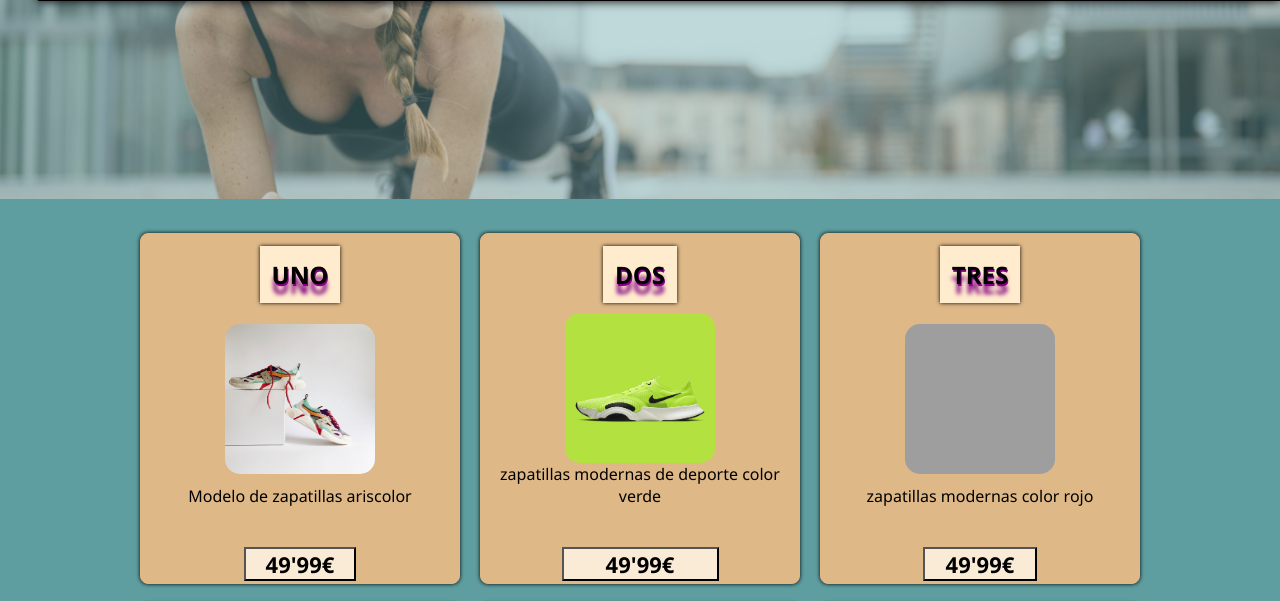
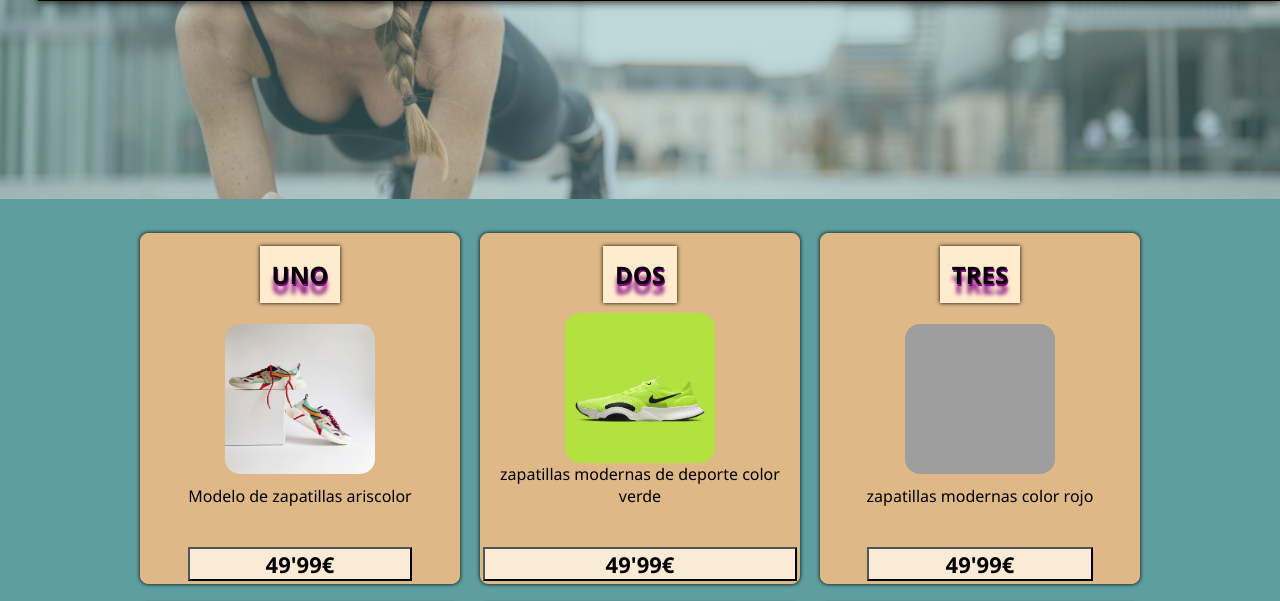
Before and after one commit to naatii/natiworlds.com, a plain HTML site: page index.html in a window 1280 px wide. Shown: the part 153-754 px from the top of the page. Drawn offline with Linux system fonts and the light colour scheme; grey boxes are pictures that could not be loaded.

Commit message:
Update style.css

```diff
--- a/style.css
+++ b/style.css
@@ -169,8 +169,7 @@ h2 {
 
 button{
     background-color: antiquewhite;
-    width: 50%;
-    margin: 0 auto;
+
 
 }
 button:hover{
```
